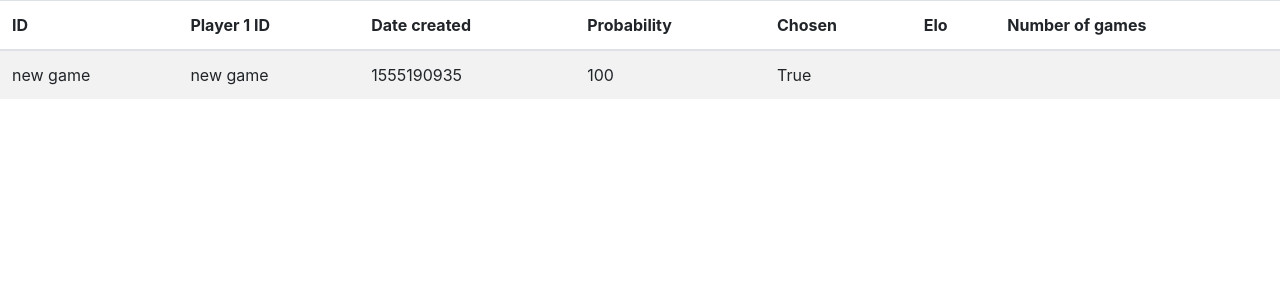
After one commit to Zharaskhan/photograd, a Flask app: page /new_game/1 in a window 1280 px wide. The commit adds this page. Shown: the top 300 px of the page. Run offline with Flask 2, Linux system fonts and the light colour scheme; data that the repository does not hold is empty; some libraries are stand-ins or nearby versions.

Commit message:
Add game

```diff
--- a/app.py
+++ b/app.py
@@ -22,10 +22,10 @@ def upload_user_data():
     with open('data.json') as json_file:
         data = json.load(json_file)
         for p in data['data']['top_rating']:
-           # print('Name: ' + p['username'])
-           # print('ID: ' + str(p['id']))
-           # print('Rating: ' + str(p['rating']))
-           # print('\n')
+            # print('Name: ' + p['username'])
+            # print('ID: ' + str(p['id']))
+            # print('Rating: ' + str(p['rating']))
+            # print('\n')
             users.append(
                 {
                     'username': p['username'],
@@ -41,7 +41,7 @@ def upload_user_data():
 
 
 def expected_elo(A, B):
-    return (1 - (abs(1 / (1 + 10 ** ((B - A) / 400)) - 0.5))) * 100
+    return (0.5 - (abs(1 / (1 + 10 ** ((B - A) / 400)) - 0.5))) * 200
 
 
 def expected_waiting(A):
@@ -52,10 +52,21 @@ def expected_game(A, B):
     return (1 - (abs(1 / (1 + 10 ** ((B - A) / 50)) - 0.5))) * 100
 
 
+def expected_score(player1_id, player2_id, waiting_time):
+    player1 = json.loads(r.get('users:' + str(player1_id)))
+    player2 = json.loads(r.get('users:' + str(player2_id)))
+
+    return expected_elo(player1['rating'],
+                        player2['rating']) * 0.4 + expected_waiting(
+        float(waiting_time)) * 0.4 + expected_game(player1['played_games'],
+                                                   player2[
+                                                       'played_games']) * 0.2
+
+
 def play_game(game_id, player1_id, player2_id):
     r.delete('games:' + game_id)
     r.lpush('played_games:' + player1_id, player2_id)
-    #store last 5 played games
+    # store last 5 played games
     r.ltrim('played_games:' + player1_id, 0, 4)
 
     r.lpush('played_games:' + player2_id, player1_id)
@@ -85,35 +96,89 @@ def create_new_game(player_id):
     print('New game created')
 
     r.set('games:' + date_created, json.dumps({
+        'id': date_created,
         'player_id': player_id,
         'date_created': date_created
     }))
 
 
+@app.route('/new_game/<id>')
 def new_game(id):
-    games = json.loads(r.get('games:*'))
+    games = r.keys('games:*')
     waiting_games = []
-    if games:
-        for key in games:
-            game = json.loads(r.get(key))
-            opponent_id = int(game['player_id'])
 
-            if opponent_id == id:
-                continue
+    for key in games:
+        game = json.loads(r.get(key))
+        opponent_id = int(game['player_id'])
 
-            if calculate_number_of_games(id, opponent_id) >= 4:
-                print('Skipped by number of games')
-                continue
+        if int(opponent_id) == int(id):
+            continue
 
-            waiting_games.append(game)
+        if calculate_number_of_games(id, opponent_id) >= 4:
+            print('Skipped by number of games')
+            continue
 
-    if len(waiting_games) == 0:
-        create_new_game(id)
-    else:
-        print(waiting_games)
+        waiting_games.append(game)
+
+    found = False
+
+    stats = []
+
+    if len(waiting_games) != 0:
+        score_sum = 0
+        for game in waiting_games:
+            score = expected_score(id, game['player_id'], game['date_created'])
+            score_sum += score
+
+        # createing new game
+        ng = 100 / min(10, len(waiting_games))
+        score_sum += ng
+
+        rnd_sum = random.random() * score_sum
+        cur_sum = 0
+
+        for game in waiting_games:
+            score = expected_score(id, game['player_id'], game['date_created'])
+
+            if cur_sum <= rnd_sum <= cur_sum + score:
+                play_game(game['id'], id, game['player_id'])
+                found = True
+                break
+
+            cur_sum += score
+
+        cur_sum = 0
+        for game in waiting_games:
+            g = game
+            g['probability'] = expected_score(id, game['player_id'],
+                                              game['date_created']) / score_sum * 100
+
+            g['chosen'] = False
+
+            player1 = json.loads(r.get('users:' + str(id)))
+            player2 = json.loads(r.get('users:' + str(game['player_id'])))
+            g['elo'] = expected_elo(player1['rating'],player2['rating'])
+            g['last_games'] = calculate_number_of_games(id, game['player_id'])
 
 
+            if cur_sum <= rnd_sum <= cur_sum + score:
+                g['chosen'] = True
 
+            cur_sum += score
+
+            stats.append(g)
+
+        stats.append({'id': 'new game', 'player_id': 'new game', 'probability': ng / score_sum * 100, 'date_created': str(int(time.time())), 'chosen': found == False})
+    else:
+        stats.append({'id': 'new game', 'player_id': 'new game',
+                      'probability': 100,
+                      'date_created': str(int(time.time())),
+                      'chosen': found == False})
+
+    if found == False:
+        create_new_game(id)
+
+    return render_template('game_statistics.html', games=stats)
 
 
 @app.route('/user/<id>')
@@ -124,10 +189,12 @@ def page(id):
         new_opp = opp
         new_opp['elo_diff'] = expected_elo(user['rating'], opp['rating'])
         new_opp['game_diff'] = user['played_games'] - opp['played_games']
-        new_opp['game_diff_coef'] = expected_game(user['played_games'], opp['played_games'])
+        new_opp['game_diff_coef'] = expected_game(user['played_games'],
+                                                  opp['played_games'])
         opponents.append(new_opp)
 
     return render_template('user.html', user=user, opponents=opponents)
+
 
 def get_all_users():
     users = []
@@ -137,6 +204,29 @@ def get_all_users():
         users.append(json.loads(r.get(key)))
 
     return users
+
+
+@app.route('/clear_games')
+def clear_games():
+
+    for key in r.keys('games:*'):
+        r.delete(key)
+
+    for key in r.keys('played_games:*'):
+        r.delete(key)
+    return 'Success'
+
+
+@app.route('/games')
+def show_games():
+    games = r.keys('games:*')
+    game_list = []
+
+    for key in games:
+        game = json.loads(r.get(key))
+        game_list.append(game)
+
+    return render_template('games.html', games=game_list)
 
 
 @app.route('/time')
--- /dev/null
+++ b/templates/game_statistics.html
@@ -0,0 +1,30 @@
+{% extends "main.html" %}
+{% block title %}Users{% endblock %}
+{% block content %}
+<table class="table table-striped">
+    <thead>
+      <tr>
+          <th scope="col">ID</th>
+          <th scope="col">Player 1 ID</th>
+          <th scope="col">Date created</th>
+          <th scope="col">Probability</th>
+          <th scope="col">Chosen</th>
+
+          <th scope="col">Elo</th>
+          <th scope="col">Number of games</th>
+      </tr>
+    </thead>
+
+    {% for game in games %}
+    <tr>
+        <td> {{game['id'] }}</td>
+        <td> {{game['player_id']}}</td>
+        <td> {{game['date_created']}}</td>
+        <td> {{game['probability']}}</td>
+        <td> {{game['chosen']}}</td>
+        <td> {{game['elo']}}</td>
+        <td> {{game['last_games']}}</td>
+    </tr>
+  {% endfor %}
+</table>
+{% endblock %}
--- /dev/null
+++ b/templates/main.html
@@ -0,0 +1,12 @@
+<!doctype html>
+<title>{% block title %}{% endblock %} - Flaskr</title>
+<link rel="stylesheet" href="https://stackpath.bootstrapcdn.com/bootstrap/4.3.1/css/bootstrap.min.css" integrity="sha384-ggOyR0iXCbMQv3Xipma34MD+dH/1fQ784/j6cY/iJTQUOhcWr7x9JvoRxT2MZw1T" crossorigin="anonymous">
+<nav>
+</nav>
+<section class="content">
+  <header>
+    {% block header %}{% endblock %}
+  </header>
+
+  {% block content %}{% endblock %}
+</section>
```
Also changed, not shown: templates/games.html (added, +21 -0 lines), templates/user.html (+16 -9 lines), templates/users.html (+14 -9 lines), templates/waiting_time.html (+14 -1 lines).
